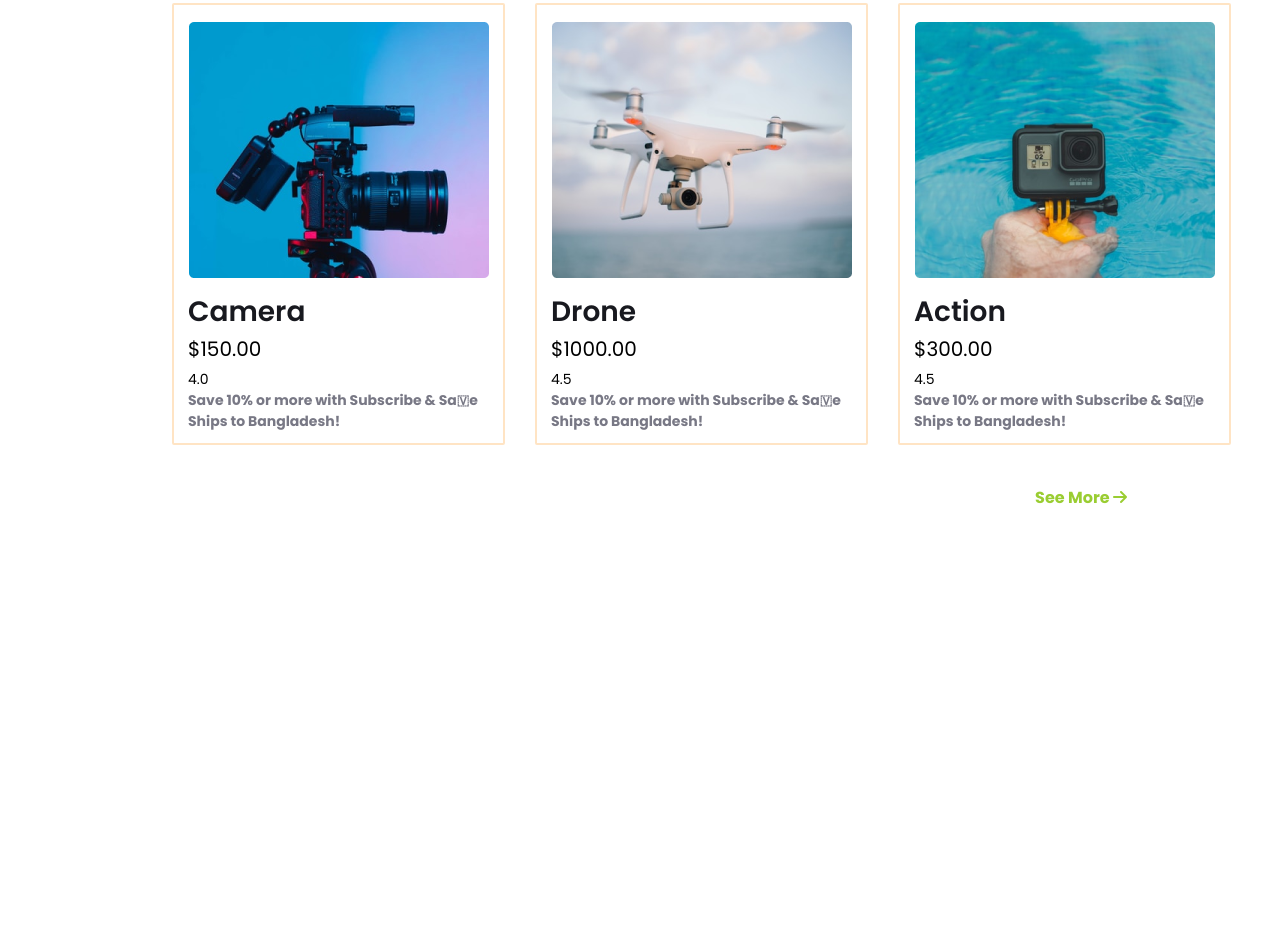
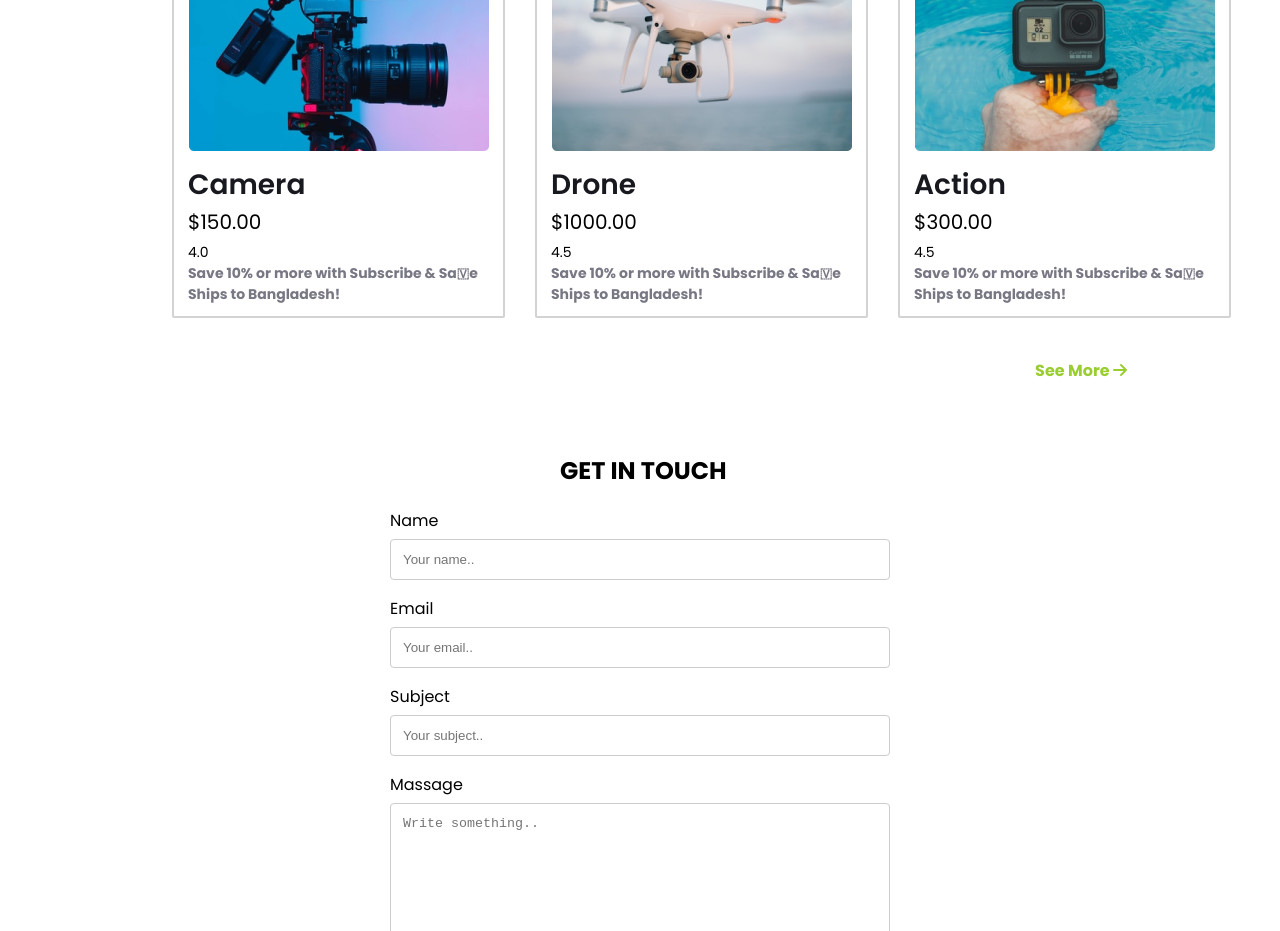
Before and after one commit to EmranEmon47/my-second-assignment, a plain HTML site: page index.html in a window 1280 px wide. Shown: the part 1869-2800 px from the top of the page. Before the commit the page ends 2387 px from the top, so only its background shows below. Drawn offline with Linux system fonts and the light colour scheme.

Commit message:
bonus part added

```diff
--- a/index.html
+++ b/index.html
@@ -40,7 +40,7 @@
                 </p>
             </div>
                 <div class="link-button">
-                    <button class="button-hover">Preebook Now <span><i class="fas fa-arrow-right"></i></span></button>
+                    <button class="button-hover">Order Now <span><i class="fas fa-arrow-right"></i></span></button>
                 </div>
 
             </div>
@@ -53,9 +53,11 @@
 
     <!-- products collection part start -->
     <section>
-        <div class="collection-type-title">
+        <header class="collection-type-title">
+            <div >
             <h2>Popular Collection</h2>
         </div>
+        </header>
         <div class="products-collection">
              <div class="gears">
 
@@ -279,6 +281,46 @@
     </div>
 
     </section>
-    <!-- products collection part start -->
+    <!-- products collection part End -->
+
+    <!-- contuct with us section start -->
+    <section class="getting-info">
+
+         <div class="git-touch-bar">
+            <header>
+                <div class="feedback">
+                    <h1>GET IN TOUCH</h1>
+              </div>
+             </header>
+
+
+               <div class="input-information">
+                <form action="https://github.com/EmranEmon47">
+                    <label for="name">Name</label>
+                    <input type="text" id="name" name="Name" placeholder="Your name..">
+
+                    <label for="email">Email</label>
+                    <input type="text" id="Email" name="email" placeholder="Your email..">
+
+                    <label for="sub">Subject</label>
+                    <input type="text" id="sub" name="Sub" placeholder="Your subject..">
+
+                    <label for="mass">Massage</label>
+                    <textarea id="mass" name="Mass" placeholder="Write something.." style="height:200px"></textarea>
+
+                    <input type="submit" value="Submit">
+                  </form>
+               </div>
+         </div>
+
+
+    </section>
+    <!-- contuct with us section End -->
+
+    <!-- footer start -->
+    <footer>
+
+    </footer>
+     <!-- footer start -->
 </body>
 </html>
--- a/style.css
+++ b/style.css
@@ -38,7 +38,7 @@ header {
 /* front heading part start */
 .front-page {
   display: flex;
-  height: 700px;
+  height: 500px;
 }
 .container {
   width: 582px;
@@ -66,6 +66,7 @@ header {
 .button-hover {
   width: 196px;
   height: 44px;
+  font-size: 20px;
   margin-top: 20px;
   border: none;
   color: white;
@@ -73,7 +74,7 @@ header {
   border-radius: 41px;
   box-shadow: inset 0 0 0 0 #e02c6d;
   transition: ease-out 0.3s;
-  font-size: 16px;
+
   outline: none;
 }
 .button-hover:hover {
@@ -89,8 +90,10 @@ header {
 /* products collection style start  */
 
 .collection-type-title {
+  display: flex;
   text-align: center;
   margin-bottom: 30px;
+  justify-content: center;
 }
 .collection-type-title h2 {
   font-size: 28px;
@@ -110,7 +113,7 @@ header {
 .gears {
   width: 329px;
   height: 438px;
-  border: 2px solid bisque;
+  border: 2px solid lightgrey;
   border-radius: 2px;
 }
 .thumbnail-1 {
@@ -159,3 +162,53 @@ p {
   color: yellowgreen;
 }
 /* see more button end*/
+
+/* contuct with us section start */
+.getting-info {
+  display: flex;
+  justify-content: center;
+
+  align-items: center;
+  flex-direction: column;
+}
+
+.git-touch-bar {
+  display: flex;
+  flex-direction: column;
+}
+.feedback {
+  margin-left: 50px;
+}
+.input-information {
+  width: 500px;
+}
+input[type="text"],
+select,
+textarea {
+  width: 100%;
+  padding: 12px;
+  border: 1px solid #ccc;
+  border-radius: 4px;
+  box-sizing: border-box;
+  margin-top: 6px;
+  margin-bottom: 16px;
+  resize: vertical;
+}
+
+input[type="submit"] {
+  background-color: yellowgreen;
+  color: white;
+  padding: 12px 229px;
+  border: none;
+  border-radius: 4px;
+  box-shadow: inset 0 0 0 0 #e02c6d;
+  transition: ease-out 0.3s;
+}
+input[type="submit"]:hover {
+  box-shadow: inset 500px 0 0 0 #e02c6d;
+}
+/* contuct with us section end */
+
+/* footer start  */
+
+/* footer End  */
```
